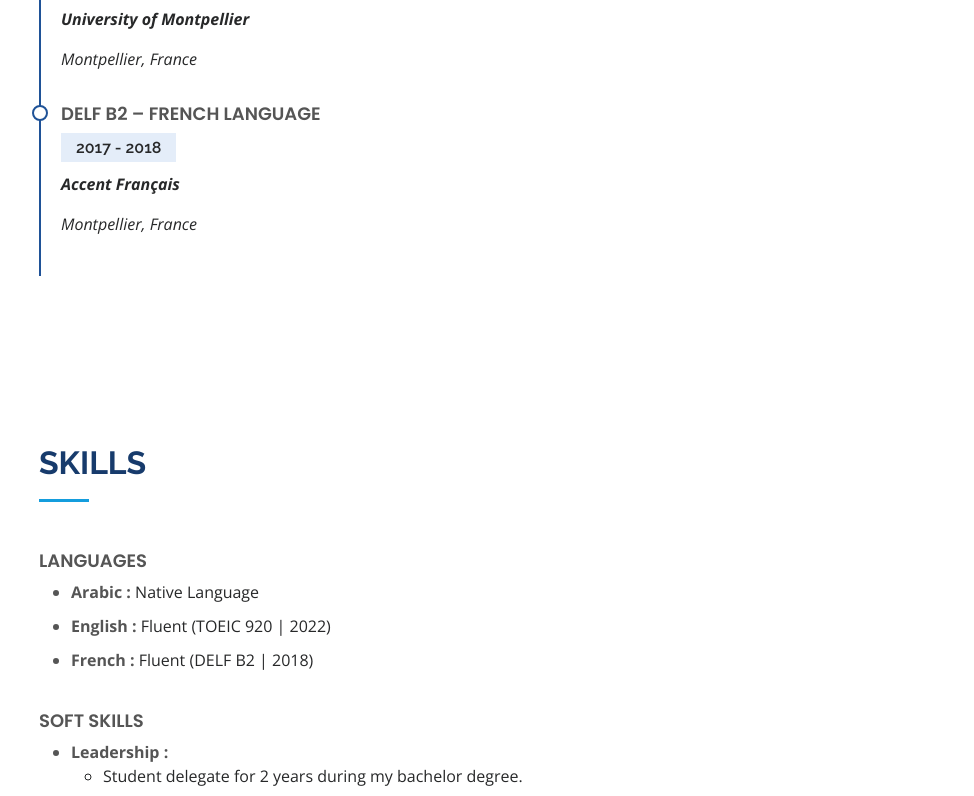
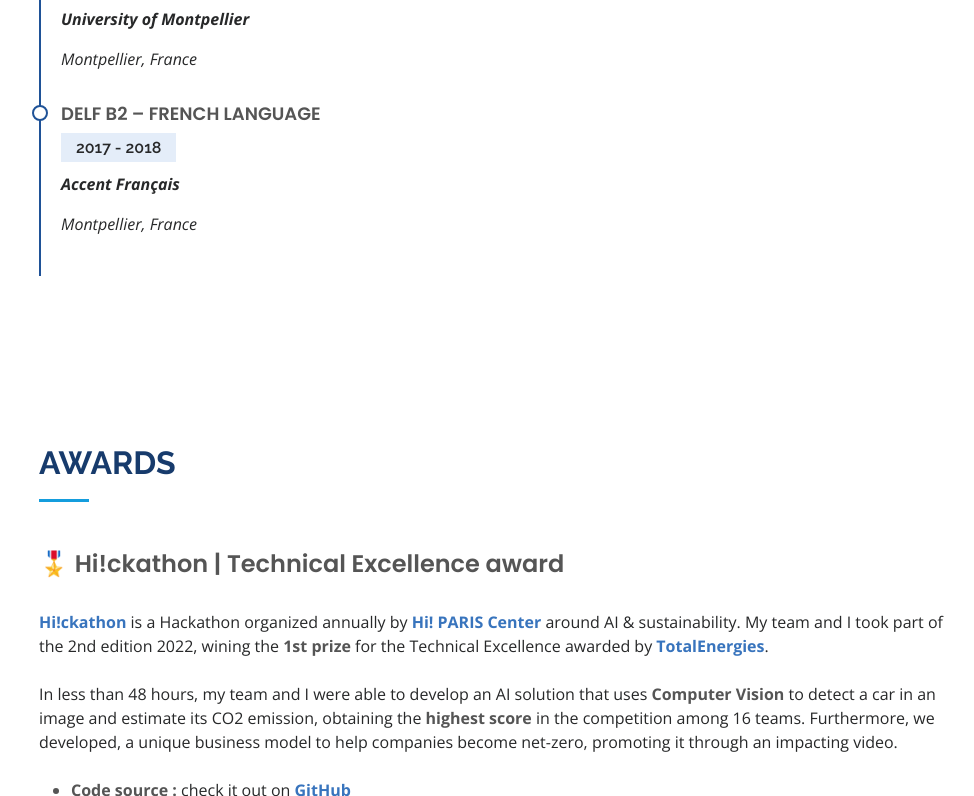
Before and after one commit to MarwanMashra/MarwanMashra.github.io, a plain HTML site: page index.html in a window 1280 px wide. Shown: the part 2004-2800 px from the top of the page, without its empty margins (297-1271 px from the left). Drawn offline with nearby package versions, Linux system fonts and the light colour scheme.

Commit message:
added hackathon

```diff
--- a/assets/css/style.css
+++ b/assets/css/style.css
@@ -155,7 +155,7 @@ h6 {
   display: flex;
   align-items: center;
   color: #a8a9b4;
-  padding: 10px 15px;
+  padding: 8px 15px;
   /* margin-bottom: 8px; */
   transition: 0.3s;
   font-size: 14px;
@@ -470,6 +470,15 @@ h4 {
   font-size: 18px;
   font-weight: 600;
   text-transform: uppercase;
+  font-family: "Poppins", sans-serif;
+  color: var(--color-gray);
+  margin-bottom: 10px;
+}
+
+.h4-lower {
+  line-height: 24px;
+  font-size: 24px;
+  font-weight: 600;
   font-family: "Poppins", sans-serif;
   color: var(--color-gray);
   margin-bottom: 10px;
--- a/index.html
+++ b/index.html
@@ -25,6 +25,7 @@ CV -->
   <link href="assets/img/icon.png" rel="apple-touch-icon">
 
   <!-- Google Fonts -->
+  <link rel="stylesheet" href="https://cdnjs.cloudflare.com/ajax/libs/font-awesome/4.7.0/css/font-awesome.min.css">
   <link href="https://fonts.googleapis.com/css?family=Open+Sans:300,300i,400,400i,600,600i,700,700i|Raleway:300,300i,400,400i,500,500i,600,600i,700,700i|Poppins:300,300i,400,400i,500,500i,600,600i,700,700i" rel="stylesheet">
   <link href="https://fonts.googleapis.com/icon?family=Material+Icons+Outlined" rel="stylesheet">
 
@@ -64,9 +65,11 @@ CV -->
 
       <nav id="navbar" class="nav-menu navbar">
         <ul>
+          <!-- class="fa-solid fa-trophy-star" -->
           <li><a href="#hero" class="nav-link scrollto active"><i class="bx bx-home"></i> <span>HOME</span></a></li>
           <li><a href="#about" class="nav-link scrollto"><i class="bx bx-user"></i> <span>ABOUT</span></a></li>
           <li><a href="#education" class="nav-link scrollto"><i class='bx bxs-graduation'></i> <span>EDUCATION</span></a></li>
+          <li><a href="#awards" class="nav-link scrollto"><i class="fa fa-trophy"></i><span>AWARDS</span></a></li>
           <li><a href="#skills" class="nav-link scrollto"><i class="material-icons-outlined">face_retouching_natural</i><span>SKILLS</span></a></li>
           <li><a href="#work" class="nav-link scrollto"><i class='bx bxs-briefcase'></i><span>WORK EXPERIENCE</span></a></li>
           <li><a href="#research" class="nav-link scrollto"><i class='bx bxs-book-content'></i> <span>RESEARCH EXPERIENCE</span></a></li>
@@ -134,6 +137,7 @@ CV -->
               ✨ I'm interested in machine learning, computer vision, natural language processing, and Software development.
               Oh yeah, and I LOVE coding 🤩.<br>
               ✨ During my studies,
+
               I had the chance to contribute to a lot of projects. I led and worked in a lot of teams.
               I'm very passionate and highly motivated.
 
@@ -181,6 +185,34 @@ CV -->
 
       </div>
     </section><!-- End Education Section -->
+
+    <!-- ======= Awards Section ======= -->
+    <section class="p-1 p-lg-4 facts" id="awards">
+      <br>
+      <div class="container" data-aos="fade-up" data-aos-delay="100">
+
+        <div class="section-title">
+          <h2>AWARDS</h2>
+        </div>
+        <p class="h4-lower">🎖️ Hi!ckathon | Technical Excellence award</p>
+        <br>
+        <a href="https://hackathon-hi-paris.fr/" target="_blank"><b>Hi!ckathon</b></a> is a Hackathon organized annually by <b><a href="https://www.hi-paris.fr/" target="_blank">Hi! PARIS Center</a></b>
+        around AI & sustainability. My team and I took part of the 2nd edition 2022, wining the <strong>1st prize</strong> for the Technical Excellence awarded by <a href="https://www.totalenergies.fr/" target="_blank"><b>TotalEnergies</b></a>.
+        <br><br>
+        In less than 48 hours, my team and I were able to develop an AI solution that uses <strong>Computer Vision</strong> to detect a car in an image and estimate its CO2 emission,
+        obtaining the <strong>highest score </strong>in the competition among 16 teams. Furthermore, we developed, a unique business model to help companies become net-zero, promoting it through an impacting video.
+        <br><br>
+        <ul type="1" class="skills-list">
+          <li> <strong> Code source :</strong> check it out on <a href="https://github.com/MarwanMashra/Carbon-VisionnAIre" target="_blank"><b>GitHub</b></a></li>
+          <li> <strong> Video :</strong> check it out on <a href="https://www.youtube.com/watch?v=rTrLT_O0lYc" target="_blank"><b>YouTube</b></a>
+        </ul>
+        <br>
+        🌟 This Hackathon allowed me to put in practice my passion for Date science and sustainability during an intense 48 hour experience.
+        The numerous seminars from Hi!Paris corporate donors also strengthened my skills in <strong>AI</strong>, <strong>sustainability</strong>, <strong>project management</strong>, and <strong>business development</strong>!
+
+
+      </div>
+    </section><!-- End AWARDS Section -->
 
     <!-- ======= REFERENCES Section ======= -->
     <section class="p-1 p-lg-4 facts" id="skills">
```
Also changed, not shown: 2 other files.
